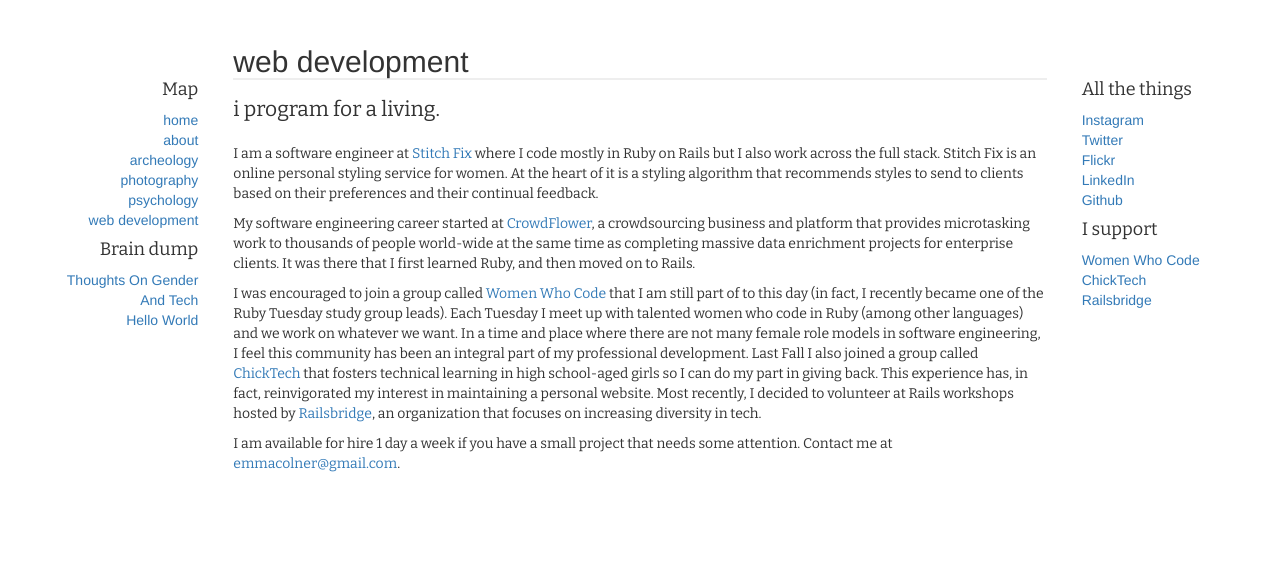
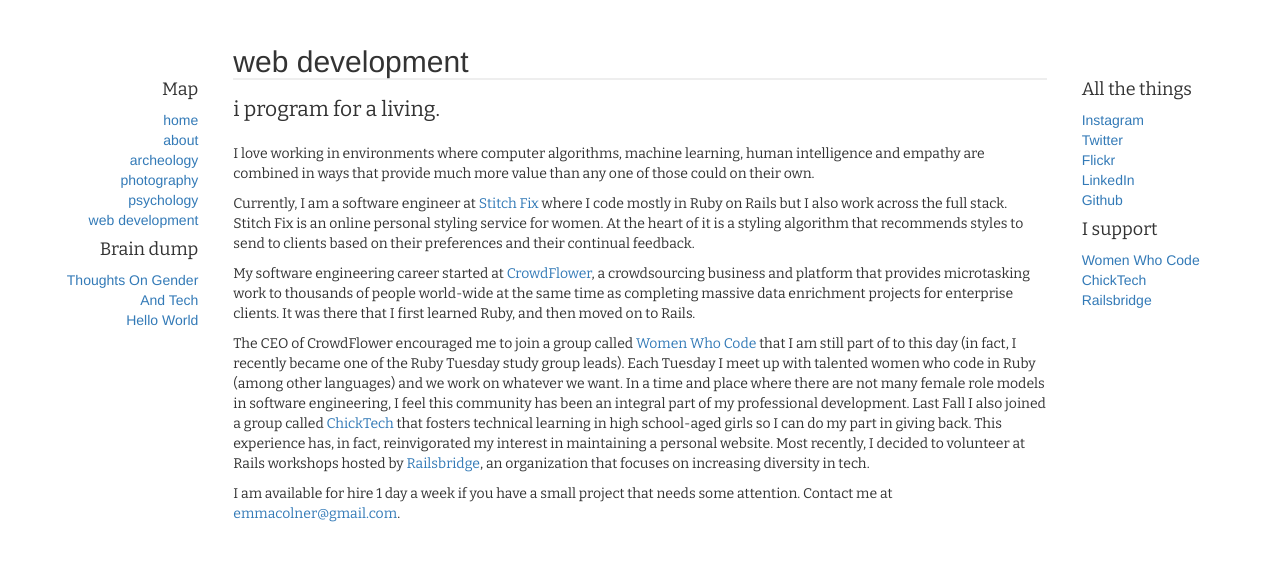
Before and after one commit to emmafern/emmafern.github.io, a Jekyll site: the page built from web_dev/index.html, in a window 1280 px wide. Shown: the top 561 px of the page. Built offline with Jekyll 4.4.1, drawn with Linux system fonts in a browser that asks for light colours.

Commit message:
yet more

```diff
--- a/web_dev/index.html
+++ b/web_dev/index.html
@@ -5,10 +5,12 @@
 
 <p class="lead">i program for a living.</p>
 
-<p>I am a software engineer at <a href="http://www.stitchfix.com">Stitch Fix</a> where I code mostly in Ruby on Rails but I also work across the full stack. Stitch Fix is an online personal styling service for women. At the heart of it is a styling algorithm that recommends styles to send to clients based on their preferences and their continual feedback.</p>
+<p>I love working in environments where computer algorithms, machine learning, human intelligence and empathy are combined in ways that provide much more value than any one of those could on their own.</p>
+
+<p>Currently, I am a software engineer at <a href="http://www.stitchfix.com">Stitch Fix</a> where I code mostly in Ruby on Rails but I also work across the full stack. Stitch Fix is an online personal styling service for women. At the heart of it is a styling algorithm that recommends styles to send to clients based on their preferences and their continual feedback.</p>
 
 <p>My software engineering career started at <a href="http://www.crowdflower.com">CrowdFlower</a>, a crowdsourcing business and platform that provides microtasking work to thousands of people world-wide at the same time as completing massive data enrichment projects for enterprise clients. It was there that I first learned Ruby, and then moved on to Rails.</p>
 
-<p>I was encouraged to join a group called <a href="https://www.womenwhocode.com/">Women Who Code</a> that I am still part of to this day (in fact, I recently became one of the Ruby Tuesday study group leads). Each Tuesday I meet up with talented women who code in Ruby (among other languages) and we work on whatever we want. In a time and place where there are not many female role models in software engineering, I feel this community has been an integral part of my professional development. Last Fall I also joined a group called <a href="http://chicktech.org/">ChickTech</a> that fosters technical learning in high school-aged girls so I can do my part in giving back. This experience has, in fact, reinvigorated my interest in maintaining a personal website. Most recently, I decided to volunteer at Rails workshops hosted by <a href="http://www.railsbridge.org/">Railsbridge</a>, an organization that focuses on increasing diversity in tech.</p>
+<p>The CEO of CrowdFlower encouraged me to join a group called <a href="https://www.womenwhocode.com/">Women Who Code</a> that I am still part of to this day (in fact, I recently became one of the Ruby Tuesday study group leads). Each Tuesday I meet up with talented women who code in Ruby (among other languages) and we work on whatever we want. In a time and place where there are not many female role models in software engineering, I feel this community has been an integral part of my professional development. Last Fall I also joined a group called <a href="http://chicktech.org/">ChickTech</a> that fosters technical learning in high school-aged girls so I can do my part in giving back. This experience has, in fact, reinvigorated my interest in maintaining a personal website. Most recently, I decided to volunteer at Rails workshops hosted by <a href="http://www.railsbridge.org/">Railsbridge</a>, an organization that focuses on increasing diversity in tech.</p>
 
 <p>I am available for hire 1 day a week if you have a small project that needs some attention. Contact me at <a href="mailto:emmacolner@gmail.com?Subject=Freelance%20Inquiry">emmacolner@gmail.com</a>.</p>
```
